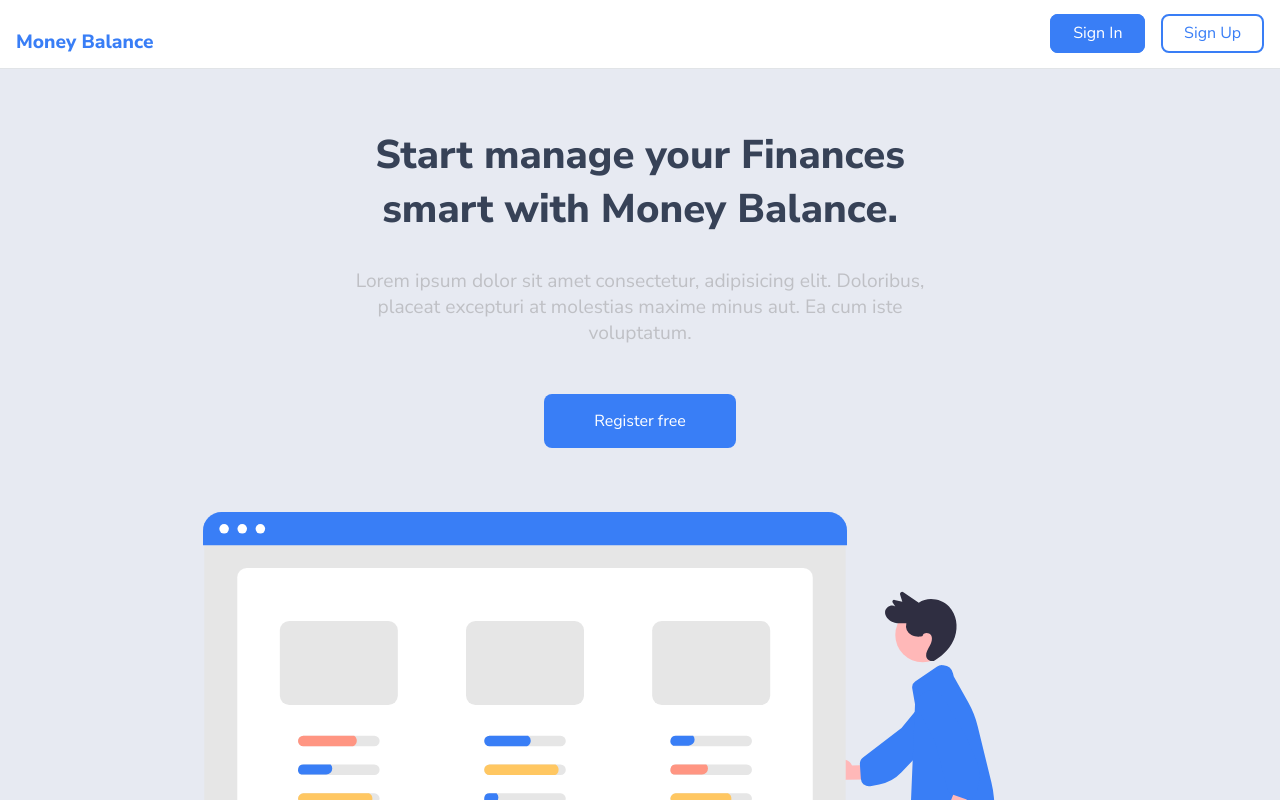
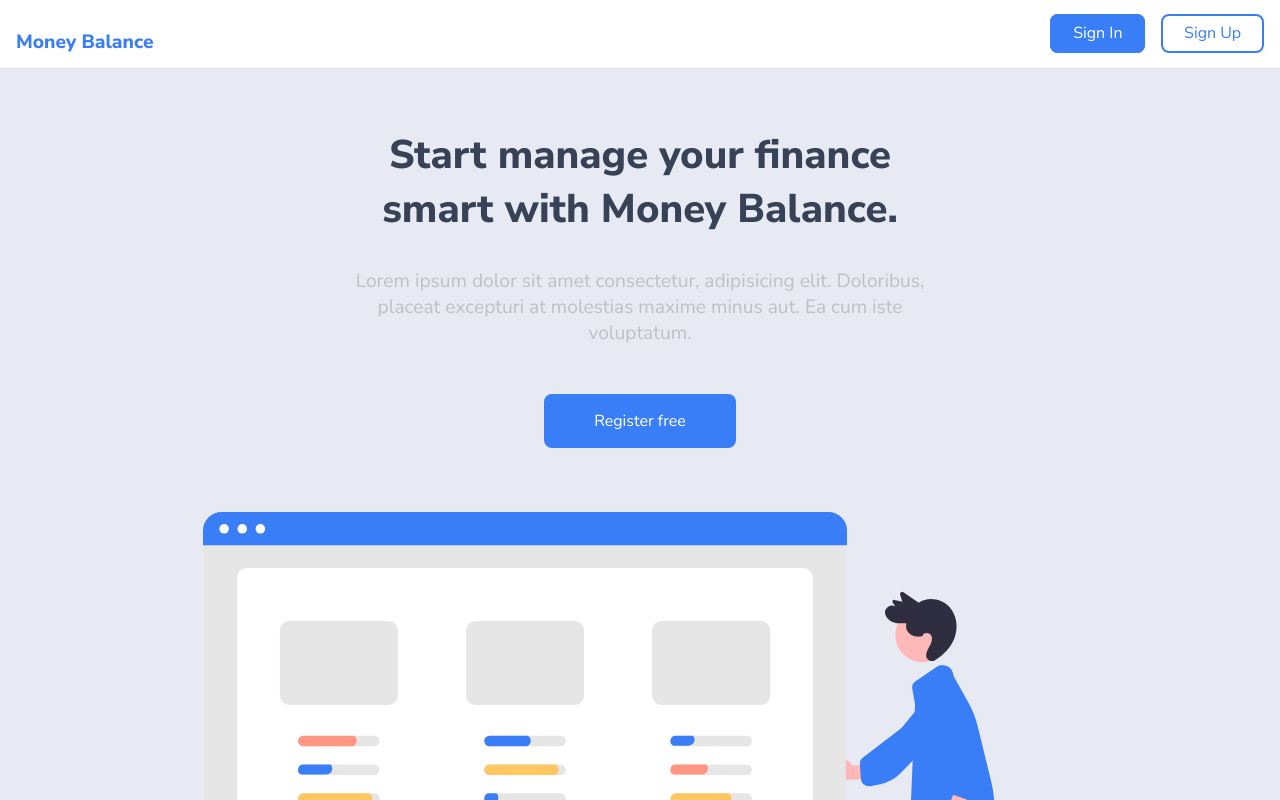
Before and after one commit to wojtek99955/money-balance, a React (Vite) app in the folder client/: page / in a window 1280 px wide. Shown: the top 800 px of the page. Built offline with nearby package versions, Linux system fonts and the light colour scheme.

Commit message:
style update

```diff
--- a/client/src/components/StartPage/Main/Main.tsx
+++ b/client/src/components/StartPage/Main/Main.tsx
@@ -13,7 +13,7 @@ const Main = () => {
     <Container>
       <MainSection>
         <MainTitle>
-          Start manage your Finances <br /> smart with Money Balance.
+          Start manage your finance <br /> smart with Money Balance.
         </MainTitle>
         <p>
           Lorem ipsum dolor sit amet consectetur, adipisicing elit. Doloribus,
--- a/client/src/components/StartPage/Main/MainStyle.ts
+++ b/client/src/components/StartPage/Main/MainStyle.ts
@@ -8,6 +8,9 @@ export const Container = styled.div`
     theme.colors.backgroundColor.lightBackground};
   min-height: 100vh;
   padding: 0 1rem;
+  display: flex;
+  flex-direction: column;
+  justify-content: center;
 `;
 export const MainTitle = styled.h1`
   color: ${({ theme }) => theme.colors.title};
```
